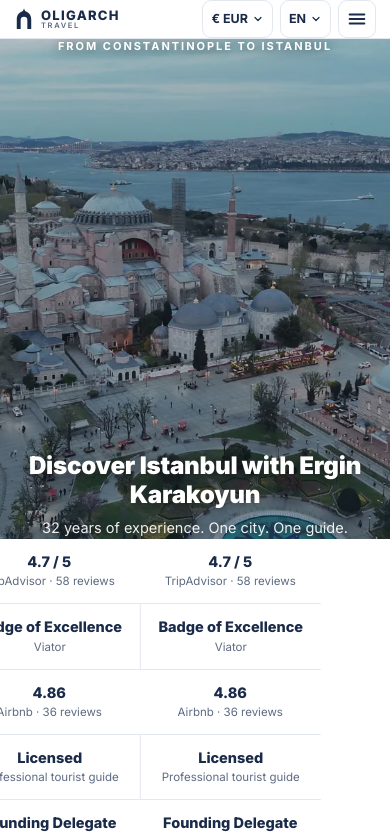
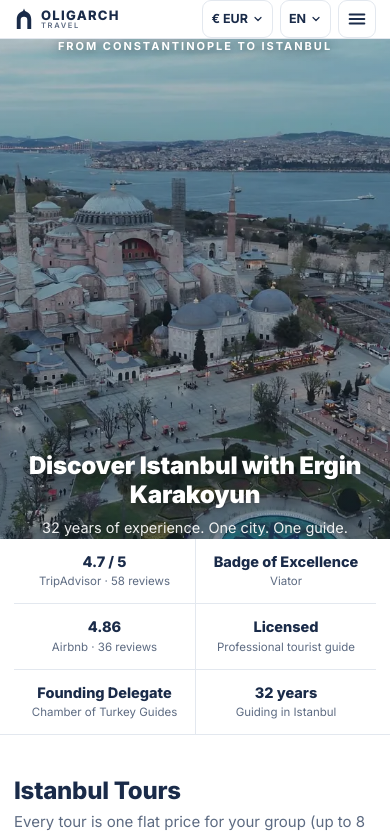
Before and after one commit to 7amed3li/oligarch-travel, a Next.js app: page / in a window 390 px wide. Shown: the top 836 px of the page. Built offline with nearby package versions, Linux system fonts and the light colour scheme.

Commit message:
Fix trust strip on mobile: static 2x3 grid, no marquee

```diff
--- a/app/globals.css
+++ b/app/globals.css
@@ -970,7 +970,14 @@ footer.site a.ft-btn-maps:active,.ft-btn-copy:active{transform:scale(.98)}
   .hero h1{font-size:clamp(30px,8.5vw,40px);margin-top:14px}
   .hero-sub{font-size:15px;line-height:1.55;margin-top:12px}
   .bookbar{margin-top:22px;border-radius:14px;padding:10px}
-  .trust-in{display:grid;grid-template-columns:repeat(2,minmax(0,1fr))}
+  /* TrustTicker wraps the items in .trust-track rows and GSAP-marquees
+     .trust-in on mobile — that shifted the strip left and cut the first
+     column off-screen. On mobile show a static 2x3 grid instead: the
+     first track becomes the grid, the duplicate track is hidden and the
+     marquee transform is neutralised. */
+  .trust-in{display:block;transform:none!important}
+  .trust-track{display:grid;grid-template-columns:repeat(2,minmax(0,1fr))}
+  .trust-track-dup{display:none}
   .trust-item{flex:none;padding:12px 8px;border-left:none;border-bottom:1px solid var(--line)}
   .trust-item:nth-child(even){border-left:1px solid var(--line)}
   .trust-item:nth-last-child(-n+2){border-bottom:none}
```
